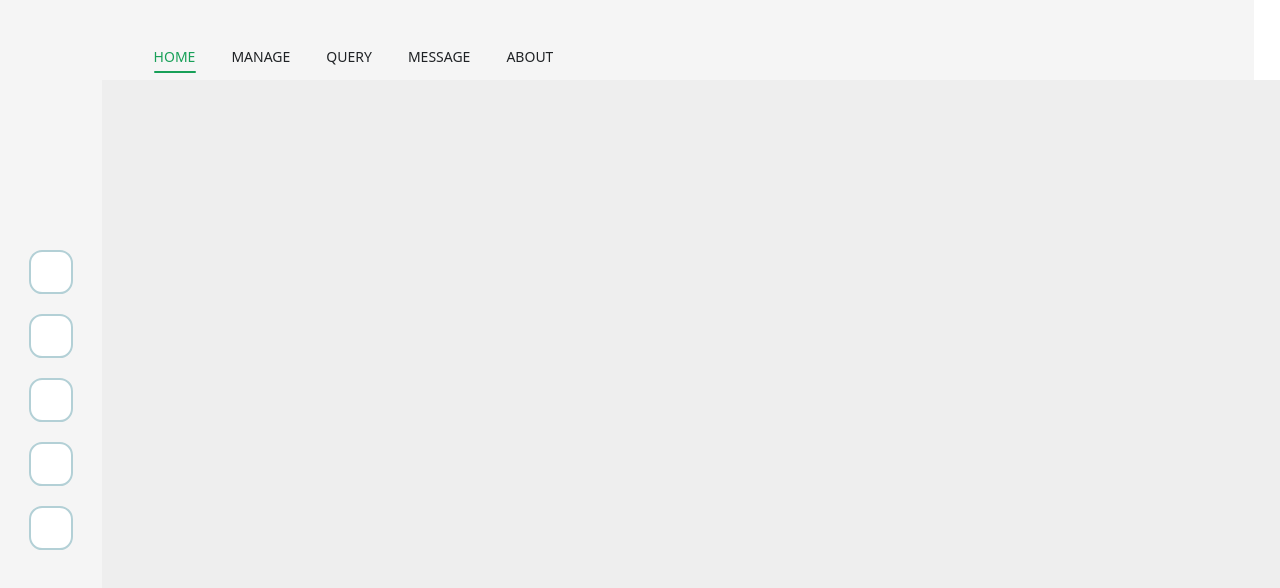
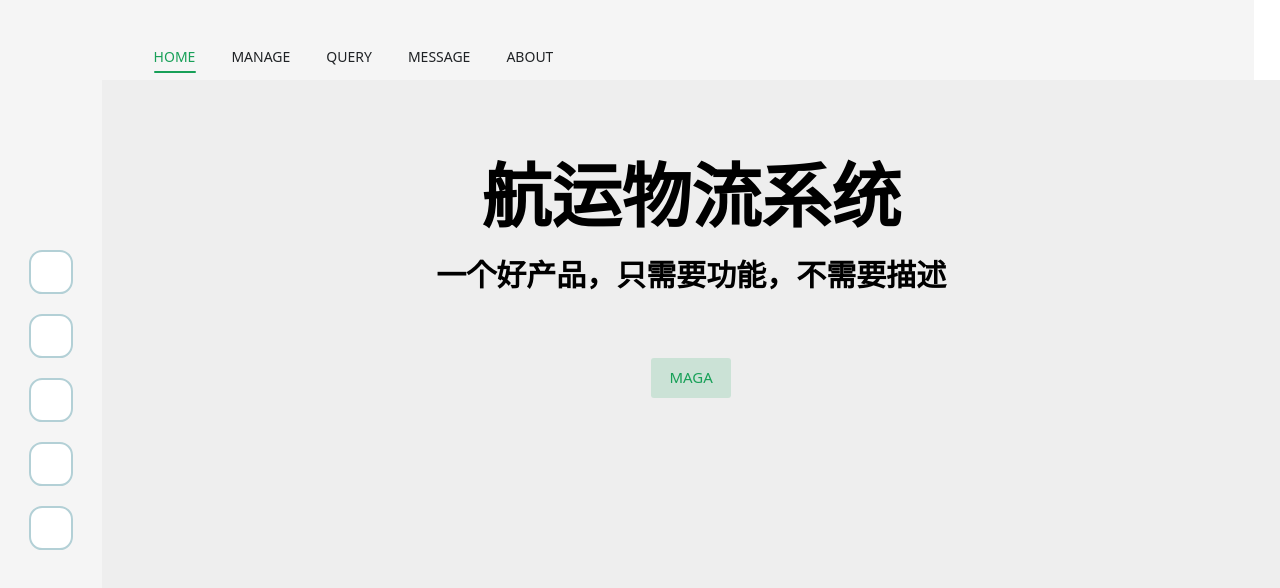
Before and after one commit to DcolorWei/Shipping-Trading-System, a Vue app: page / in a window 1280 px wide. Shown: the top 588 px of the page. Built offline with nearby package versions, Linux system fonts and the light colour scheme; some icons are missing.

Commit message:
首页（偷懒的作品）

```diff
--- a/src/views/Home.vue
+++ b/src/views/Home.vue
@@ -6,32 +6,83 @@
     <Top></Top>
   </div>
   <div class="container">
-    <router-view />
+    <router-view></router-view>
+    <div style="margin: 0 auto; padding-top: 5%" v-show="showHome">
+      <div
+        style="
+          display: flex;
+          justify-content: center;
+          align-items: center;
+          font-size: 70px;
+          font-weight: 600;
+          width: 100%;
+        "
+      >
+        航运物流系统
+      </div>
+      <div
+        style="
+          display: flex;
+          justify-content: center;
+          align-items: center;
+          font-size: 30px;
+          font-weight: 600;
+          width: 100%;
+        "
+      >
+        一个好产品，只需要功能，不需要描述
+      </div>
+      <div
+        style="
+          padding-top: 5%;
+          display: flex;
+          justify-content: center;
+          align-items: center;
+          font-size: 30px;
+          font-weight: 600;
+          width: 100%;
+        "
+      >
+        <n-button type="success" size="large" secondary strong> MAGA </n-button>
+      </div>
+    </div>
   </div>
 </template>
 
 <script lang="ts">
-import { defineComponent, watch } from "vue";
+import { defineComponent, ref, watch } from "vue";
 import { routeStore } from "@/store/route";
 import Aside from "@/components/Aside.vue";
 import Top from "@/components/Top.vue";
 import router from "@/router";
+import { NButton } from "naive-ui";
 
 export default defineComponent({
   name: "Home",
   setup() {
     const route = routeStore();
+    let showHome = ref(false);
     watch(
       route,
       () => {
         router.push(route.path);
+        if (route.path === "/") {
+          showHome.value = true;
+        } else {
+          showHome.value = false;
+        }
       },
-      { deep: true }
+      { deep: true, immediate: true }
     );
+
+    return {
+      showHome,
+    };
   },
   components: {
     Aside,
     Top,
+    NButton,
   },
 });
 </script>
```
